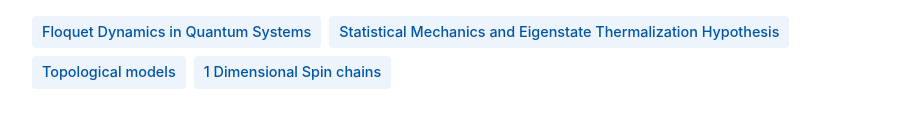
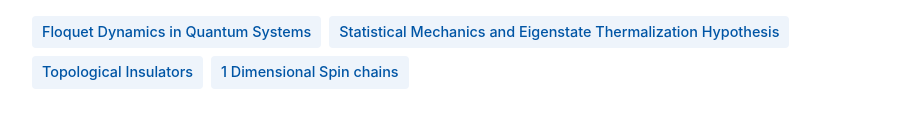
Before and after one commit to approxconst/approxconst.github.io, a plain HTML site: page index.html in a window 1280 px wide. Shown: the part 503-639 px from the top of the page, without its empty margins (183-1096 px from the left). Drawn offline with nearby package versions, Linux system fonts and the light colour scheme.

Commit message:
Update index.html

```diff
--- a/index.html
+++ b/index.html
@@ -125,7 +125,7 @@
         <div class="tags">
             <span class="tag">Floquet Dynamics in Quantum Systems</span>
             <span class="tag">Statistical Mechanics and Eigenstate Thermalization Hypothesis</span>
-            <span class="tag">Topological models</span>
+            <span class="tag">Topological Insulators</span>
             <span class="tag">1 Dimensional Spin chains </span>
         </div>
     </section>
```
